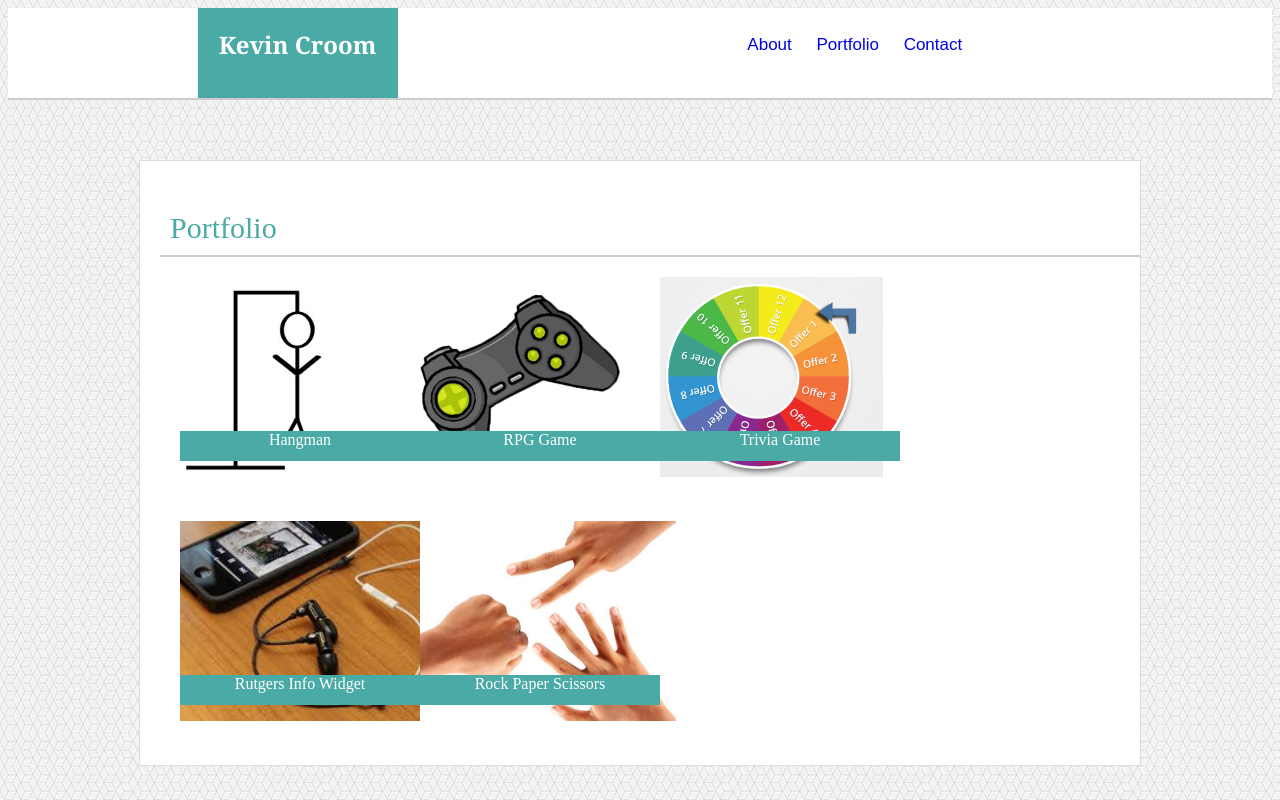
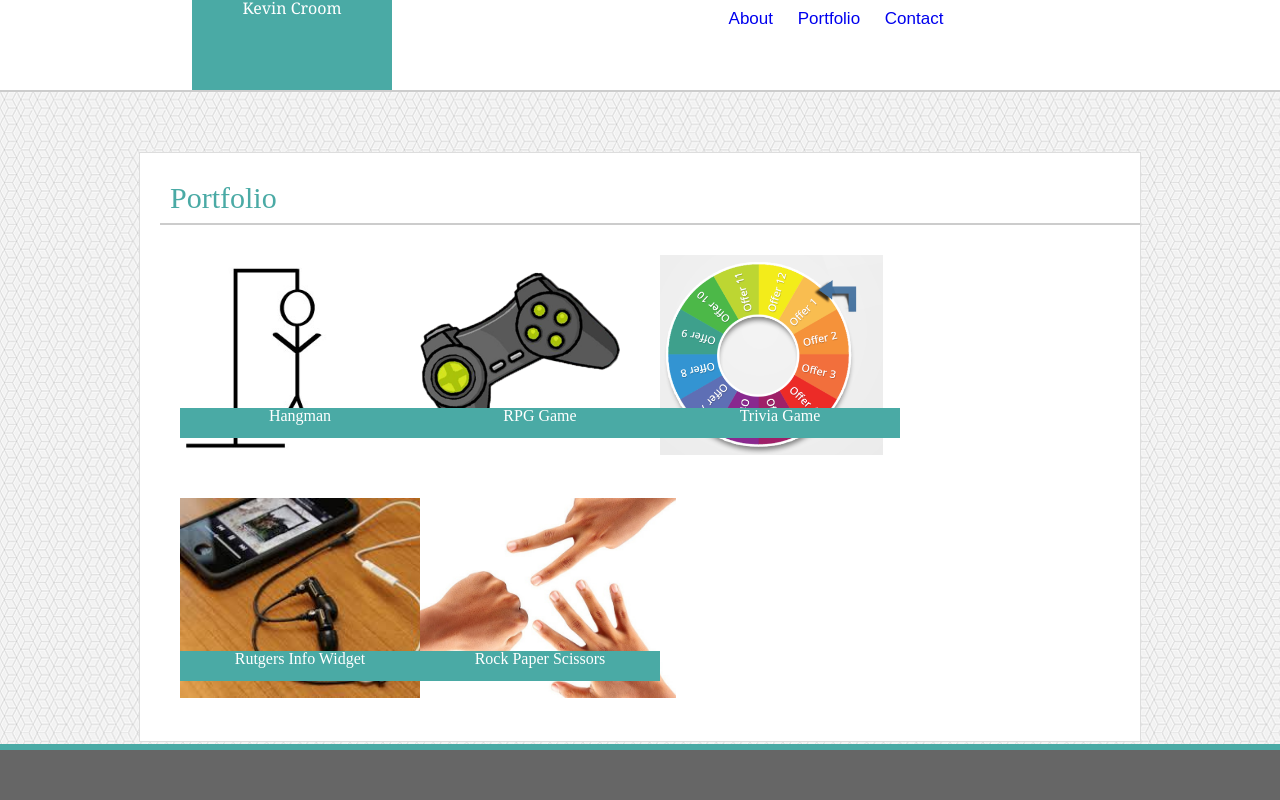
Before and after one commit to Oznero/Basic-Portfolio, a plain HTML site: page portfolio.html in a window 1280 px wide. Drawn offline with Linux system fonts and the light colour scheme.

Commit message:
updated html files

```diff
--- /dev/null
+++ b/assets/css/reset.css
@@ -0,0 +1,48 @@
+/* http://meyerweb.com/eric/tools/css/reset/
+   v2.0 | 20110126
+   License: none (public domain)
+*/
+
+html, body, div, span, applet, object, iframe,
+h1, h2, h3, h4, h5, h6, p, blockquote, pre,
+a, abbr, acronym, address, big, cite, code,
+del, dfn, em, img, ins, kbd, q, s, samp,
+small, strike, strong, sub, sup, tt, var,
+b, u, i, center,
+dl, dt, dd, ol, ul, li,
+fieldset, form, label, legend,
+table, caption, tbody, tfoot, thead, tr, th, td,
+article, aside, canvas, details, embed,
+figure, figcaption, footer, header, hgroup,
+menu, nav, output, ruby, section, summary,
+time, mark, audio, video {
+	margin: 0;
+	padding: 0;
+	border: 0;
+	font-size: 100%;
+	font: inherit;
+	vertical-align: baseline;
+}
+/* HTML5 display-role reset for older browsers */
+article, aside, details, figcaption, figure,
+footer, header, hgroup, menu, nav, section {
+	display: block;
+}
+body {
+	line-height: 1;
+}
+ol, ul {
+	list-style: none;
+}
+blockquote, q {
+	quotes: none;
+}
+blockquote:before, blockquote:after,
+q:before, q:after {
+	content: '';
+	content: none;
+}
+table {
+	border-collapse: collapse;
+	border-spacing: 0;
+}
--- a/assets/css/sytle.css
+++ b/assets/css/sytle.css
@@ -2,7 +2,6 @@
     background: #ffffff;
     border-bottom: 2px solid #cccccc;
     position: relative;
-    top: 0px;
     height: 90px;
     margin-bottom: 60px;
 }
@@ -65,7 +64,7 @@ a:visited {
 }
 
 .about-me {
-  margin-top: 20px;
+  margin-bottom: 10px;
   border-bottom: 2px solid #cccccc;
   width: 100%;
   padding: 10px;
--- a/portfolio.html
+++ b/portfolio.html
@@ -1,6 +1,7 @@
 <!DOCTYPE html>
 <html lang="en">
 <head>
+    <link rel="stylesheet" href="./assets/css/reset.css">
     <link rel="stylesheet" href="./assets/css/sytle.css">
     <meta charset="UTF-8">
     <meta name="viewport" content="width=device-width, initial-scale=1.0">
@@ -46,5 +47,6 @@
                     </div>
                 </div>
             </div>
+            <div class="footer" />
 </body>
 </html>
```
Also changed, not shown: contact.html (+2 -0 lines), index.html (+1 -0 lines), 3 other files.
